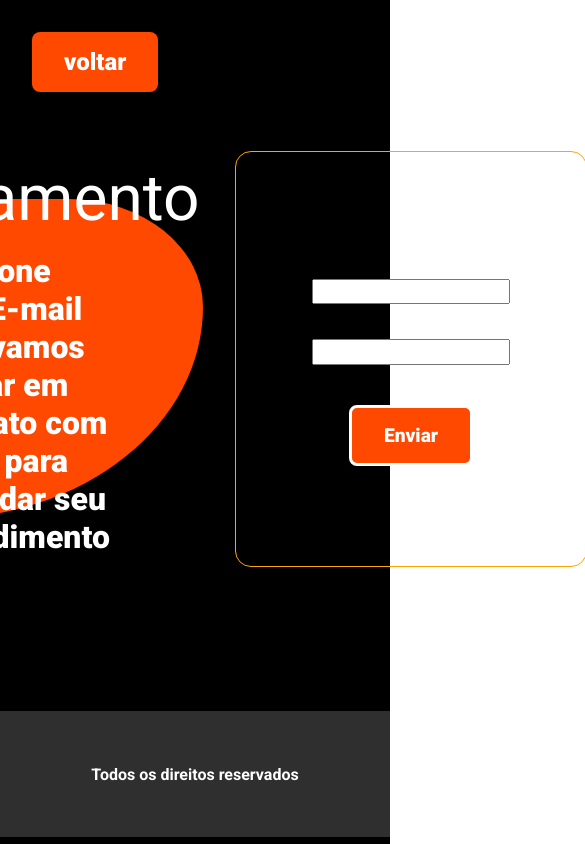
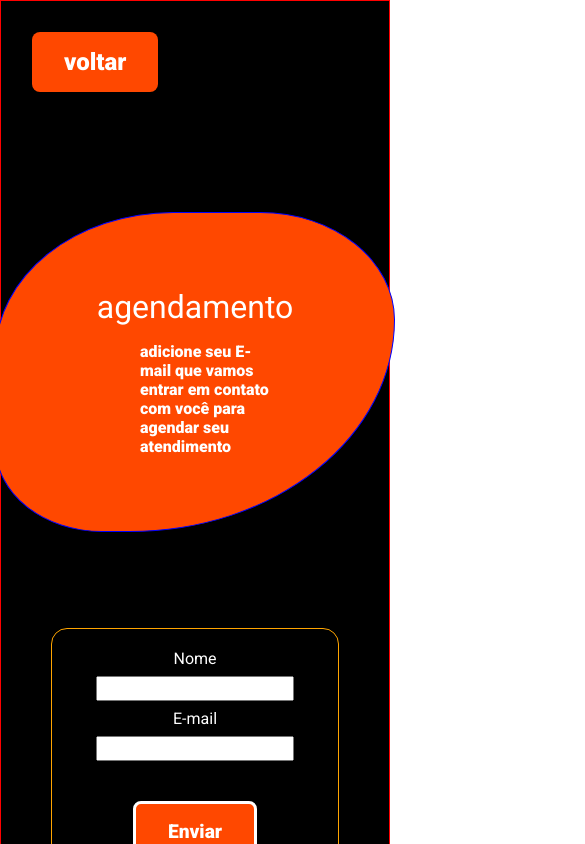
Before and after one commit to matheus-sousa1/GYM, a React (Create React App) app: page /appointment in a window 390 px wide. Shown: the top 844 px of the page, 585 px wide, since content can reach past the window. Built offline with nearby package versions, Linux system fonts and the light colour scheme.

Commit message:
responsividade da página agendamento finalizada

```diff
--- a/src/components/pages/appointment.css
+++ b/src/components/pages/appointment.css
@@ -8,7 +8,7 @@
 
 .container-appointment {
   width: 100%;
-  height: 100vh;
+  height: 140vh;
   background: var(--quinary);
   color: var(--tertiary);
   display: flex;
@@ -31,6 +31,8 @@
 }
 
 .content-appointment {
+  width: 100%;
+  height: 100vh;
   display: flex;
   justify-content: center;
   align-items: center;
@@ -48,6 +50,7 @@
   height: 19rem;
   background: var(--primary);
   border-radius: 45% 34% 67% 27%;
+  border: 1px solid blue;
 }
 
 .text-appointment h1 {
@@ -79,7 +82,31 @@
 
 .container-appointment footer {
   position: relative;
-  top: 9rem;
   width: 100%;
   height: 15vh;
+  top: 9rem;
 }
+
+@media (max-width: 992px) {
+  .text-appointment h1 {
+    font-size: 1rem;
+  }
+  .title-appointment {
+    font-size: 2rem;
+  }
+  .content-appointment {
+    flex-direction: column;
+    width: 100%;
+    height: 100rem;
+    gap: 6rem 0;
+    border: 1px solid red;
+  }
+  .container-appointment form {
+    width: 18rem;
+    height: 16rem;
+  }
+  .container-appointment footer {
+    position: relative;
+    top: -0.5rem;
+  }
+}
```
